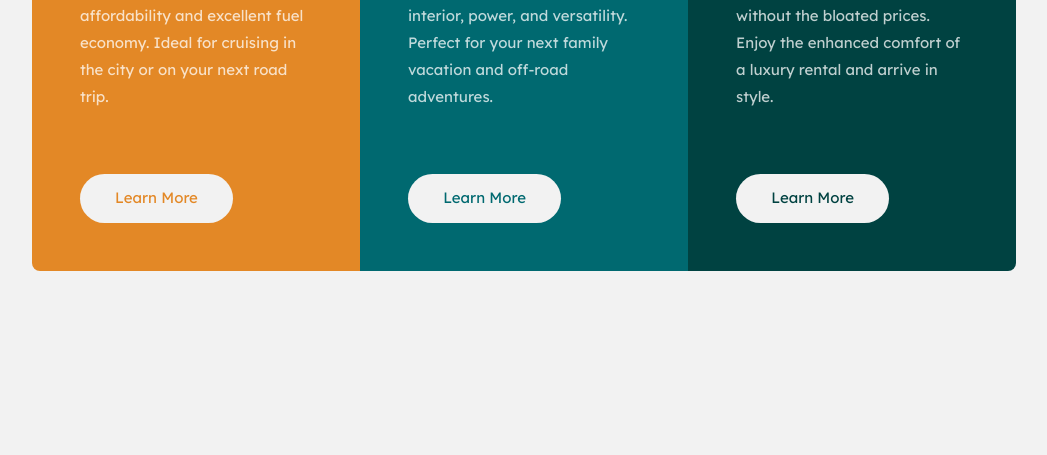
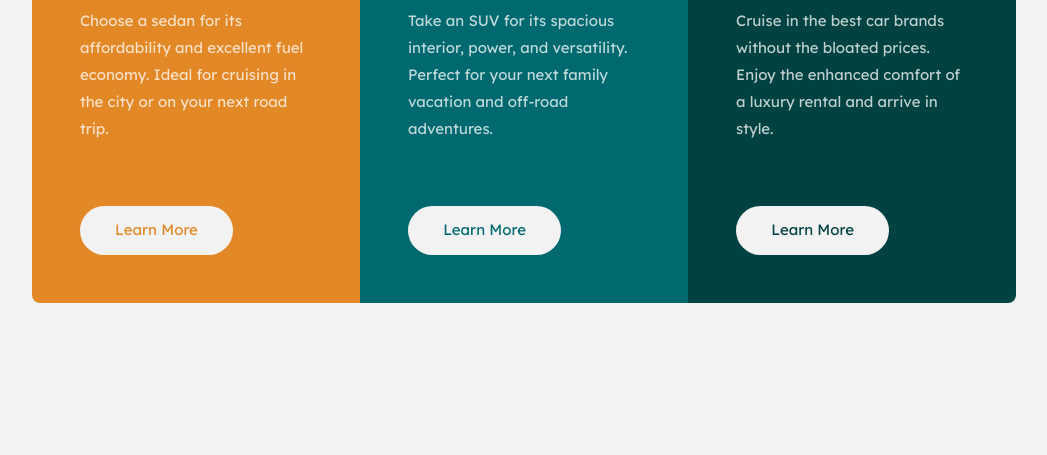
Before and after one commit to oubaidelmoudhik/Three-column-preview-card-component, a website built with Vite: page index.html in a window 1280 px wide. Shown: the part 377-832 px from the top of the page, without its empty margins (116-1163 px from the left). Before the commit the page ends 800 px from the top, so only its background shows below. Built offline with nearby package versions, Linux system fonts and the light colour scheme.

Commit message:
position tweak 1

```diff
--- a/style.css
+++ b/style.css
@@ -88,7 +88,7 @@ body {
   display: flex;
   justify-content: center;
   align-items: center;
-  margin: 0;
+  margin-top: 2rem;
   padding: 0;
 }
 .container {
```
